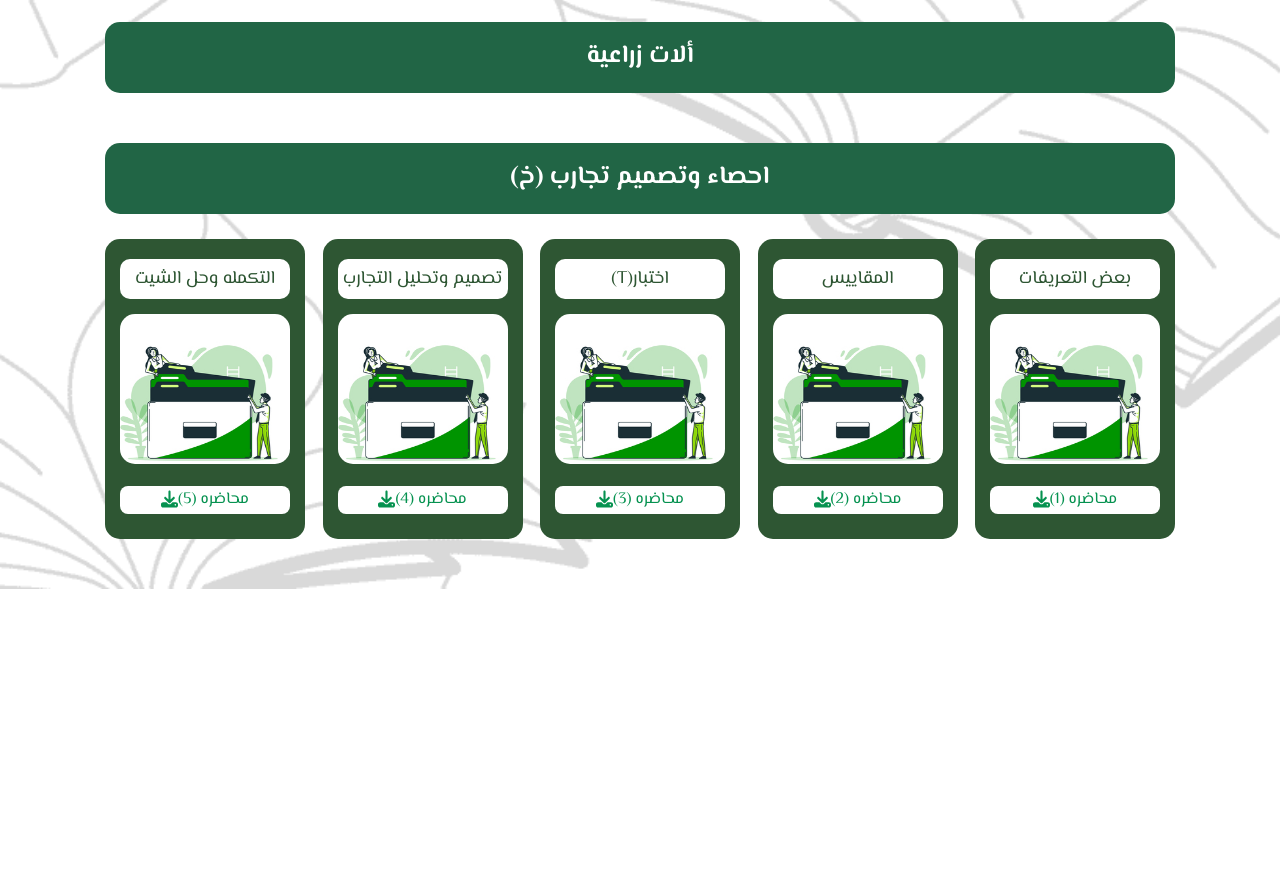
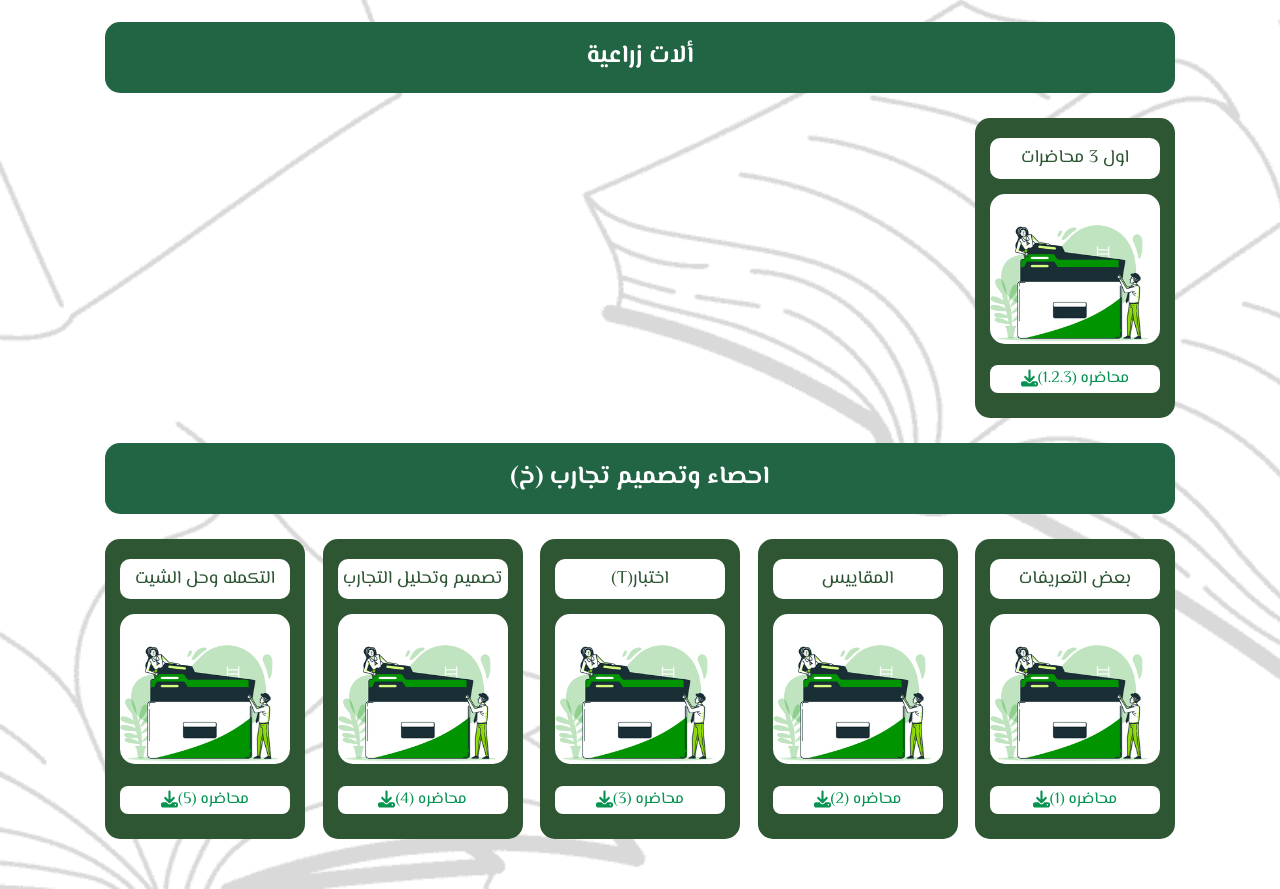
Before and after one commit to hafied10/kapsolti, a plain HTML site: page lecture.html in a window 1280 px wide. Shown: the part 2546-3435 px from the top of the page. Before the commit the page ends 3135 px from the top, so only its background shows below. Drawn offline with Linux system fonts and the light colour scheme.

Commit message:
Add files via upload

```diff
--- a/lecture.html
+++ b/lecture.html
@@ -239,14 +239,16 @@
           <h3>ألات زراعية</h3>
           <div class="material">
             <!-- اضافه المحاضره -->
-            <div class="lect" style="display: none;">
-              <p class="name">الات اعداد مرقد البذرة</p>
+            <div class="lect">
+              <p class="name">
+                اول 3 محاضرات
+              </p>
               <img src="imgs/file.jpg" alt="ملف" />
               <a
-              href="https://drive.google.com/file/d/1WAWxNBB_rHWfAnQRpxpOM_U1O0k8Cu9R/view?usp=drive_link"
+              href="https://drive.google.com/file/d/1oYZSKd2YTeEFf35nTIzxiiyF88mwwq0z/view?usp=drive_link"
               target="_blank"
               >
-                محاضره (1)
+                محاضره (1.2.3)
                 <img src="imgs/download.svg" class="download">
               </a>
             </div>
```
